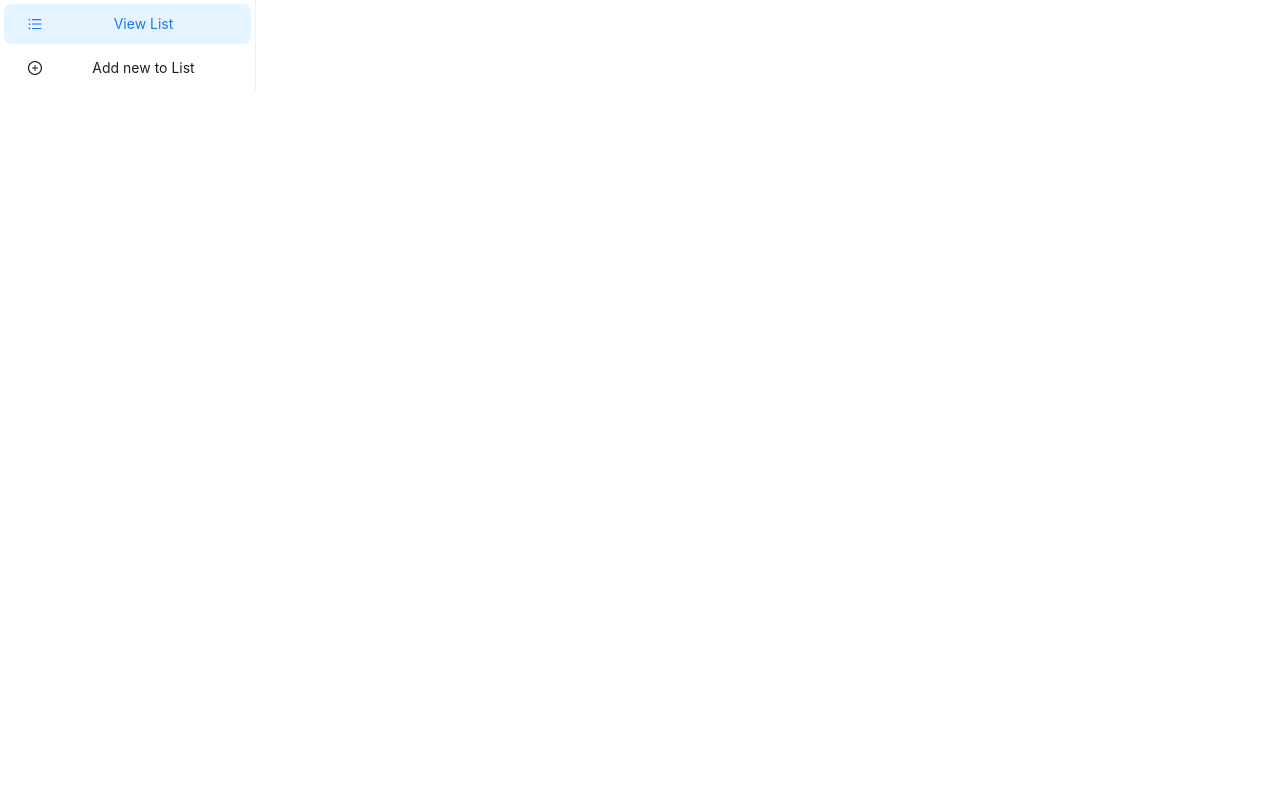
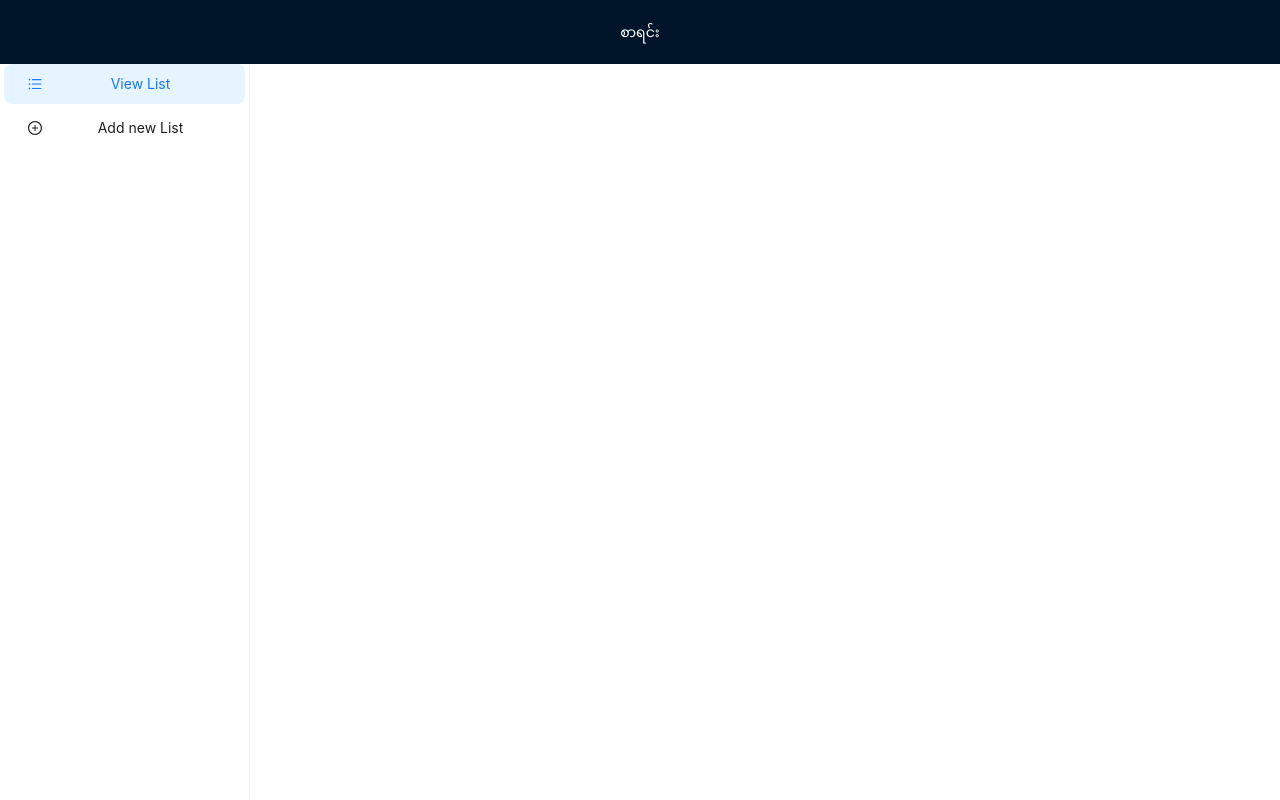
Before and after one commit to ashein-codethedreams/debt-web-app, a React (Create React App) app: page / in a window 1280 px wide. Built offline with nearby package versions, Linux system fonts and the light colour scheme.

Commit message:
added fixed layout and header

```diff
--- a/src/App.js
+++ b/src/App.js
@@ -1,11 +1,10 @@
-
-import './App.css';
-import Sider from './components/UI/sider';
+import "./App.css";
+import MainLayout from "./components/UI/Layout";
 
 function App() {
   return (
     <div className="App">
-    <Sider />
+      <MainLayout />
     </div>
   );
 }
--- /dev/null
+++ b/src/components/UI/Layout.jsx
@@ -0,0 +1,31 @@
+import React from "react";
+import Sider from "./sider";
+import { Layout } from "antd";
+
+const { Header, Content } = Layout;
+
+const MainLayout = () => {
+  return (
+    <Layout>
+      <Header
+        style={{
+          position: "fixed",
+          width: "100%",
+          display: "flex",
+          justifyContent: "center",
+          alignItems: "center",
+          zIndex: 99,
+        }}
+      >
+        <p style={{ color: "white" }}>စာရင်း</p>
+      </Header>
+      <Layout style={{ marginTop: "60px" }}>
+        <Sider />
+      </Layout>
+      <Layout>
+        <Content />
+      </Layout>
+    </Layout>
+  );
+};
+export default MainLayout;
--- a/src/components/UI/sider.jsx
+++ b/src/components/UI/sider.jsx
@@ -12,7 +12,7 @@ function getItem(label, key, icon, children, type) {
 }
 const items = [
   getItem("View List", "1", <UnorderedListOutlined />),
-  getItem("Add new to List", "2", <PlusCircleOutlined />),
+  getItem("Add new List", "2", <PlusCircleOutlined />),
 ];
 const Sider = () => {
   const onClick = (e) => {
@@ -22,7 +22,10 @@ const Sider = () => {
     <Menu
       onClick={onClick}
       style={{
-        width: 256,
+        width: 250,
+        height: "100vh",
+        position: "fixed",
+        zIndex: 98,
       }}
       defaultSelectedKeys={["1"]}
       mode="inline"
```
